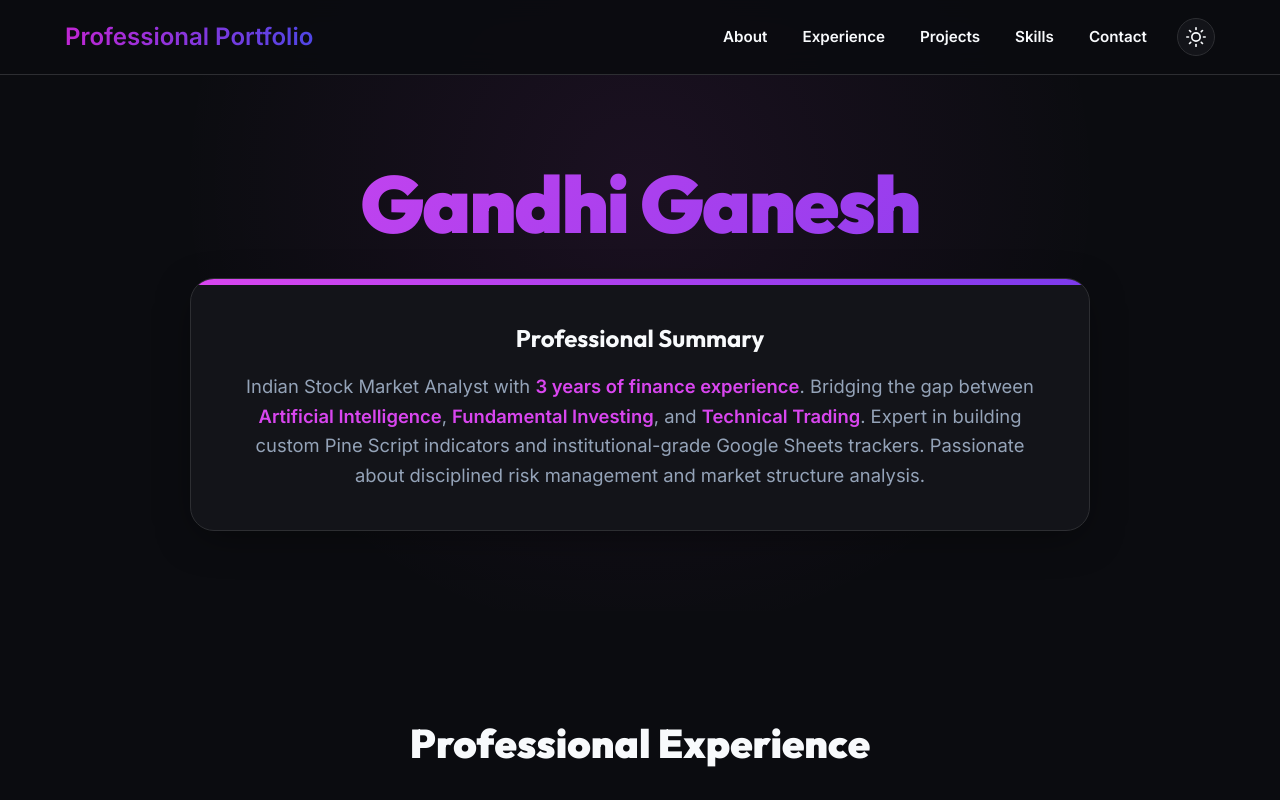
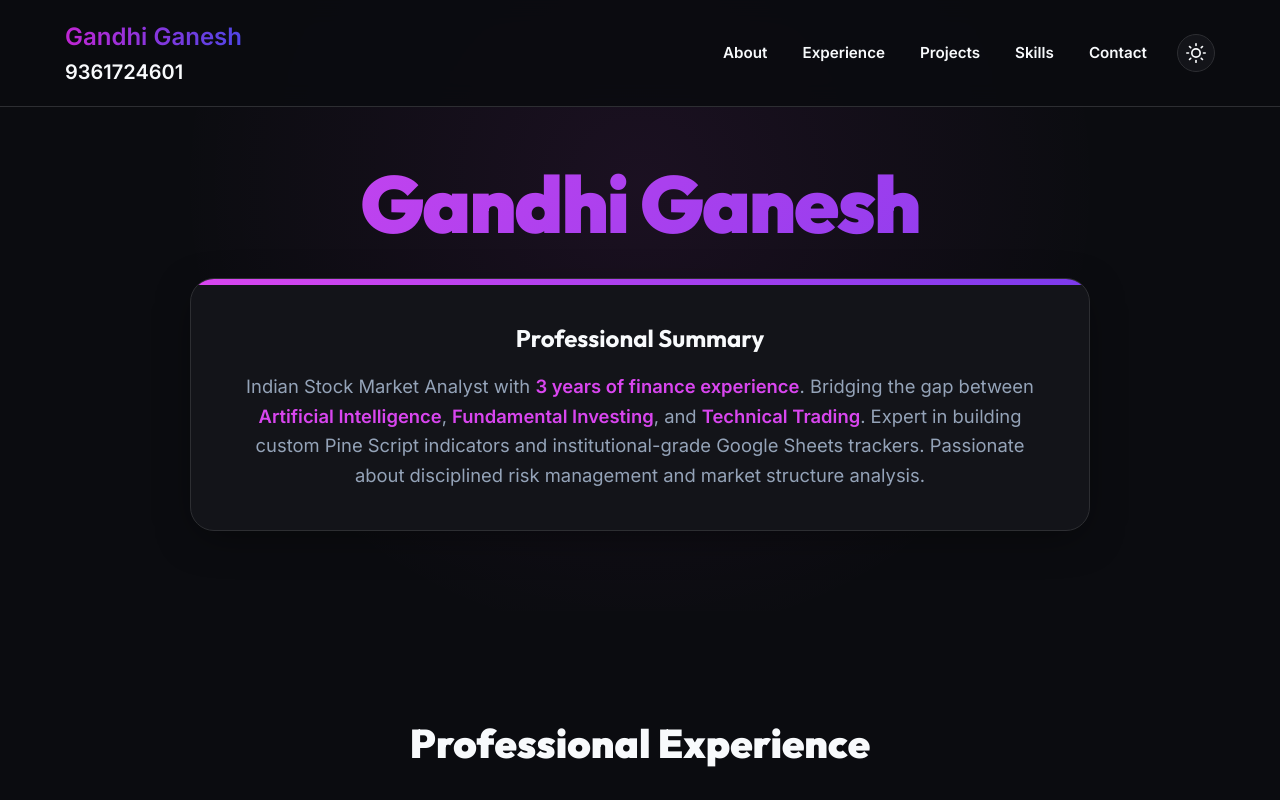
Before and after one commit to sgganesh2005/Portfolio, a plain HTML site: page index.html in a window 1280 px wide. Shown: the top 800 px of the page. Drawn offline with Linux system fonts and the light colour scheme.

Commit message:
Update index.html

```diff
--- a/index.html
+++ b/index.html
@@ -74,6 +74,9 @@
             background: var(--gradient-text);
             -webkit-background-clip: text;
             -webkit-text-fill-color: transparent;
+        }
+        .phnum {
+           font-weight: 800; font-size: 20px;
         }
 
         .nav-right { display: flex; align-items: center; gap: 30px; }
@@ -300,7 +303,10 @@
 
     <nav>
         <div class="nav-container">
-            <div class="logo">Professional Portfolio</div>
+            <div class="nav-hero">
+                <div class="logo">Gandhi Ganesh </div>
+                <div class="phnum">9361724601 </div>
+            </div>
             <div class="nav-right">
                 <div class="nav-links">
                     <a href="#about">About</a>
```
